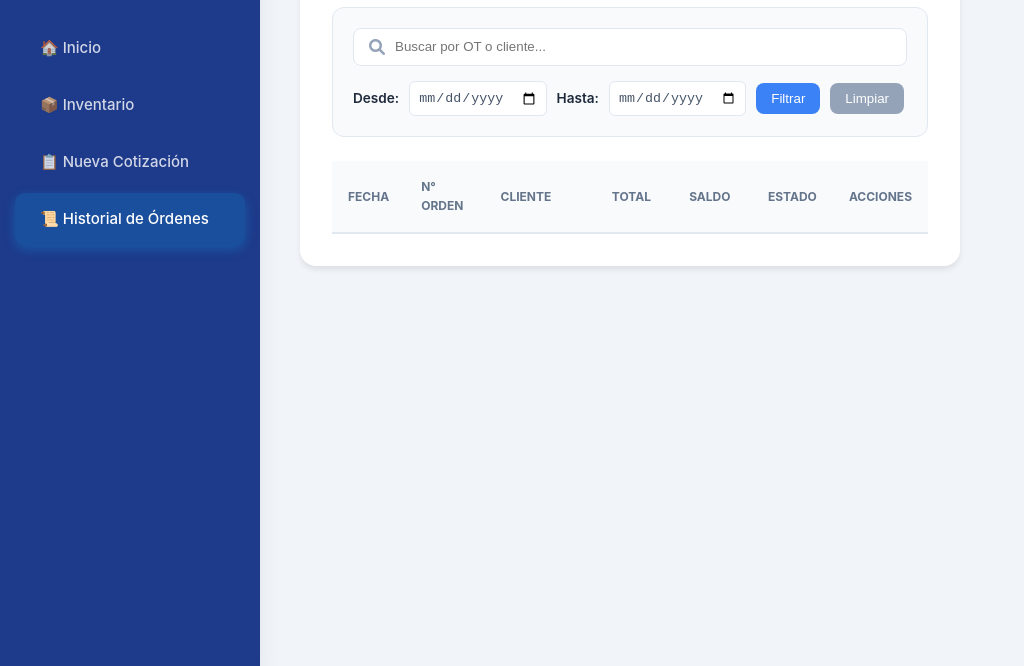
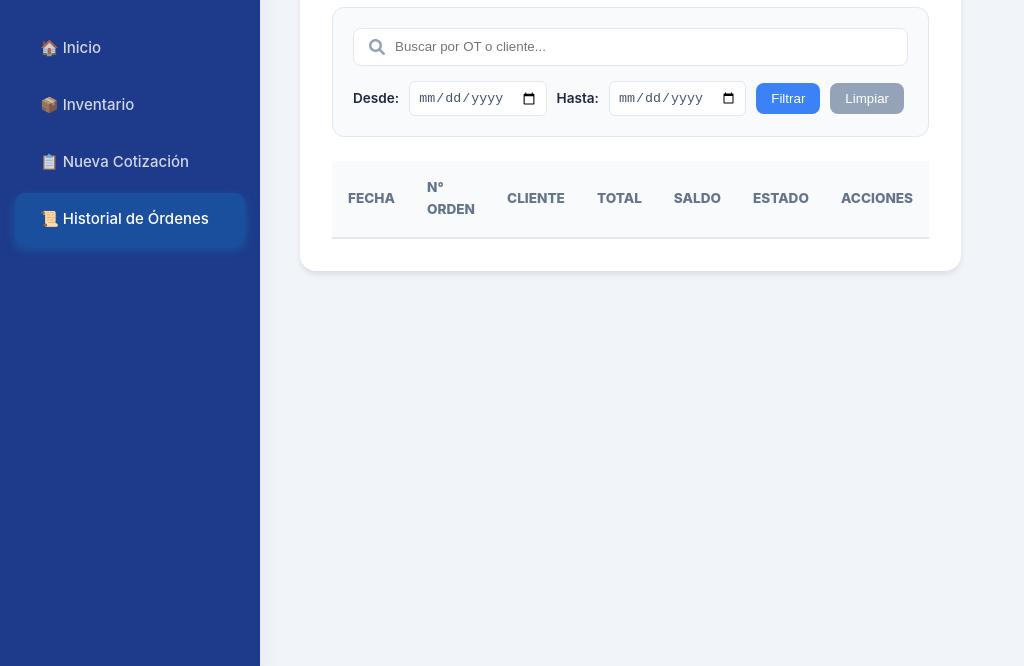
Before and after one commit to LudwingFabianLandinez/marqueteria-pro, a website: page public/history.html in a window 1280 px wide. Shown: the part 134-800 px from the top of the page, without its empty margins (0-1024 px from the left). Drawn offline with Linux system fonts and the light colour scheme; some packages are replaced by stand-ins of ours; no server answers; a script that the page names is missing.

Commit message:
ui(history): increase table header size and bold titles

```diff
--- a/public/history.html
+++ b/public/history.html
@@ -69,7 +69,7 @@
         .date-filters input { padding: 8px; border-radius: 6px; border: 1px solid var(--border-color); color: #475569; }
 
         .history-table { width: 100%; border-collapse: separate; border-spacing: 0; }
-        .history-table th { background: #f8fafc; color: #64748b; padding: 16px; text-align: left; font-size: 0.75rem; text-transform: uppercase; border-bottom: 2px solid var(--border-color); }
+        .history-table th { background: #f8fafc; color: #64748b; padding: 16px; text-align: left; font-size: 0.85rem; text-transform: uppercase; border-bottom: 2px solid var(--border-color); font-weight: 800; }
         .history-table td { padding: 16px; border-bottom: 1px solid var(--border-color); font-size: 0.95rem; }
 
         .badge { padding: 6px 12px; border-radius: 12px; font-size: 0.75rem; font-weight: 800; text-transform: uppercase; display:inline-block; box-shadow: 0 2px 6px rgba(16,24,40,0.06); border: 1px solid rgba(0,0,0,0.04); }
```
